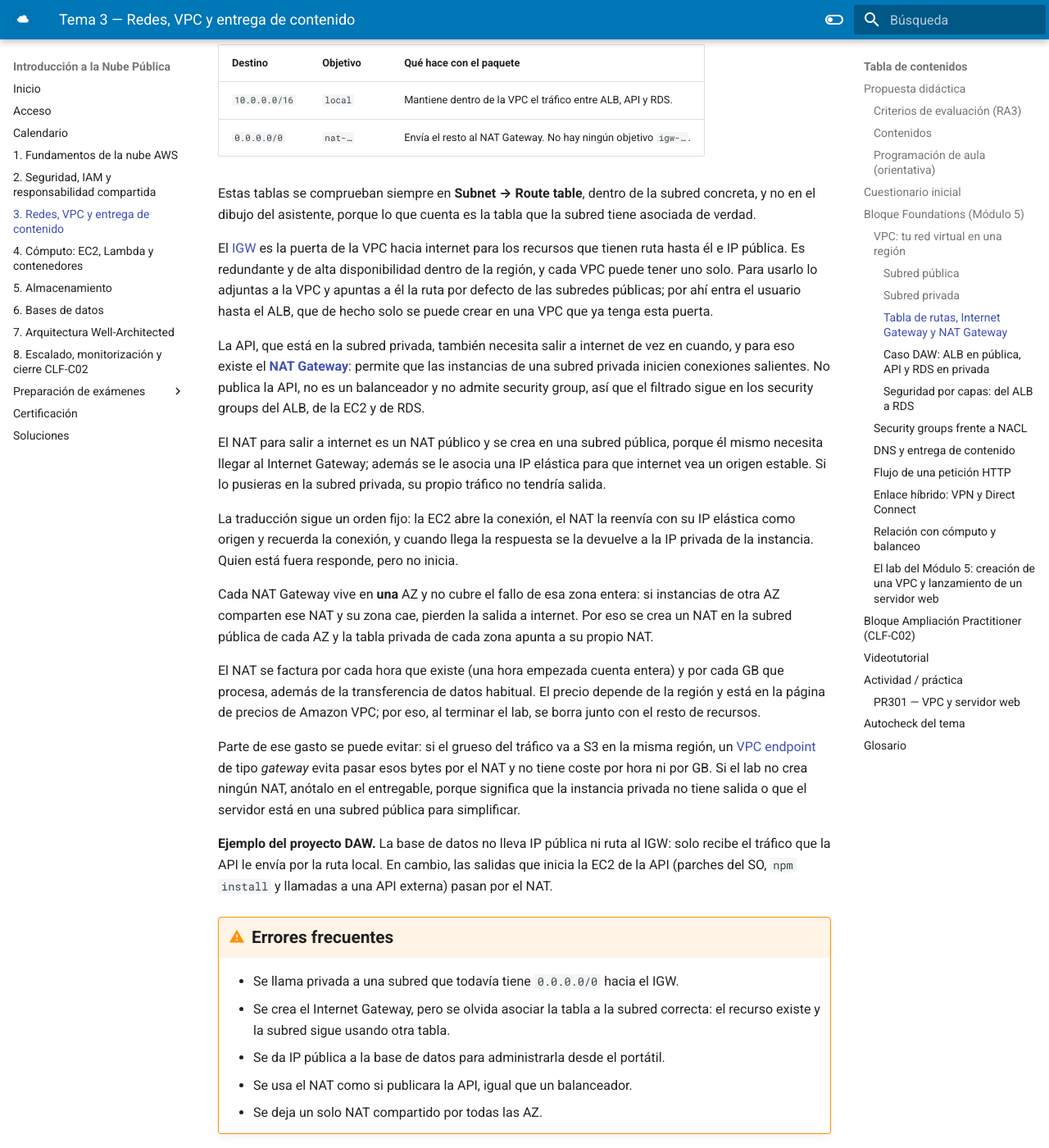
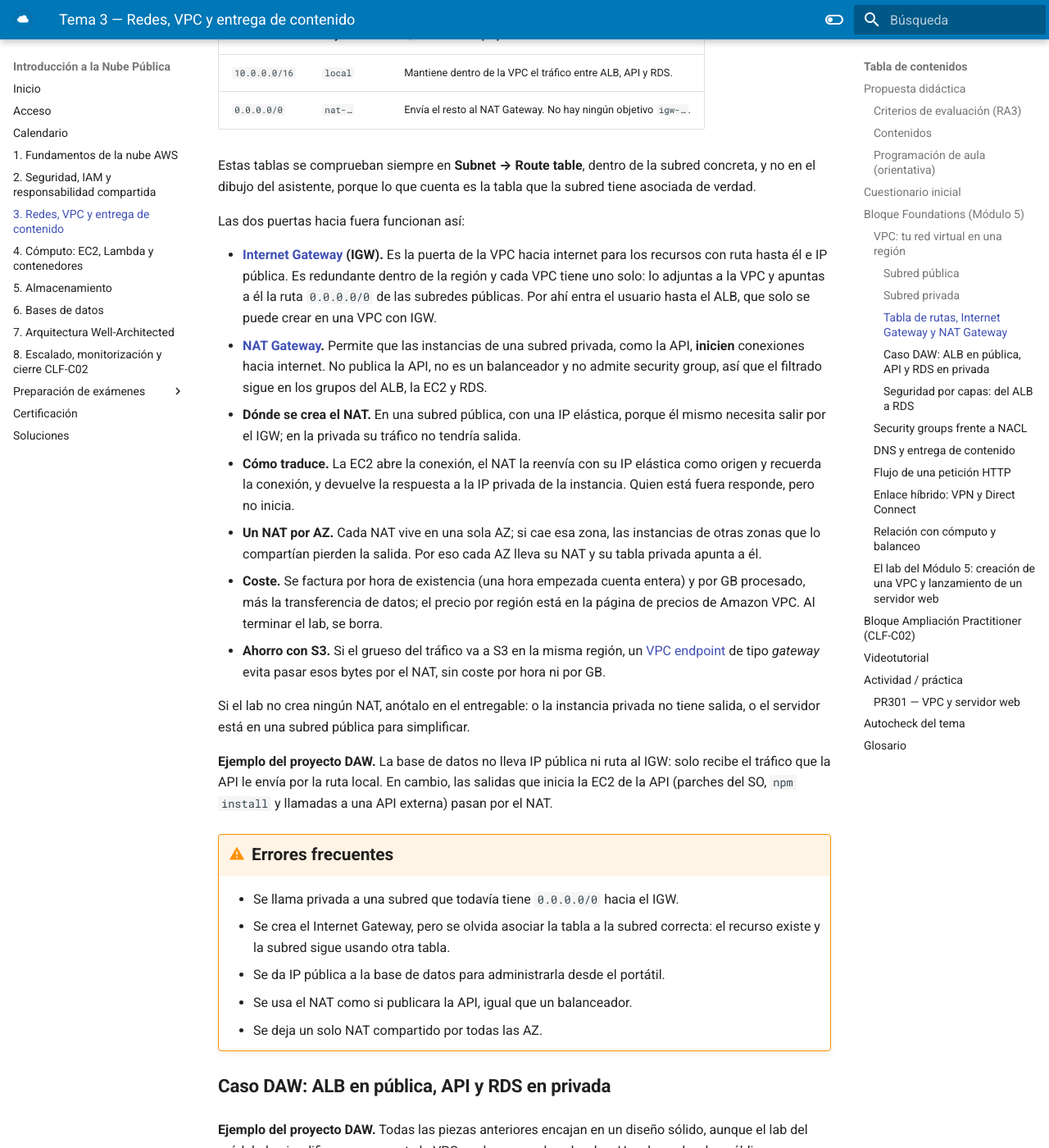
Before and after one commit to fjavier-hernandez/cloud, an MkDocs documentation site: the page built from docs/03-redes-entrega-contenido/tema3.md, in a window 1280 px wide and 1400 px high, scrolled down 6765 px. Shown: the whole window at 82% size. Built offline with MkDocs 1.6.1 and Material for MkDocs 9.7.7, drawn with Linux system fonts in a browser that asks for light colours; some of the changed text lies outside the part shown.

Commit message:
Tema 3: IGW/NAT, rutas privadas y cadena de security groups en listas

```diff
--- a/docs/03-redes-entrega-contenido/tema3.md
+++ b/docs/03-redes-entrega-contenido/tema3.md
@@ -129,9 +129,8 @@ El balanceador orientado a internet exige subredes en al menos dos AZ y una VPC
 
 La subred privada es el lugar de lo que no debe recibir conexiones desde internet, como la API y la base de datos. Una subred es privada cuando su tabla de rutas **no** tiene una ruta directa al Internet Gateway y, igual que antes, el nombre de la consola no basta: la prueba está en dos filas de la tabla.
 
-La primera fila es la ruta local, que AWS crea sola y no te deja borrar. Su destino es el CIDR de la VPC, en el ejemplo `10.0.0.0/16`, y su objetivo es `local`. Gracias a ella, la API y la base se hablan por IP privada sin salir de la VPC.
-
-La segunda fila es la ruta de internet, y lo que convierte la subred en privada es que `0.0.0.0/0` **no** apunta a un `igw-…`. Si la instancia necesita salir, esa fila apunta a un NAT Gateway (`nat-…`). Si no aparece ni el IGW ni el NAT, la subred está aislada de internet: puede hablar con el resto de la VPC y con nada más.
+- **Ruta local.** AWS la crea sola y no deja borrarla: destino el CIDR de la VPC (`10.0.0.0/16`) y objetivo `local`. Gracias a ella, la API y la base se hablan por IP privada sin salir de la VPC.
+- **Ruta de internet.** Lo que hace privada la subred es que `0.0.0.0/0` **no** apunta a un `igw-…`. Si la instancia necesita salir, apunta a un NAT Gateway (`nat-…`); si no hay ni IGW ni NAT, la subred está aislada y solo habla con el resto de la VPC.
 
 Esta configuración distingue dos tipos de tráfico. La conexión **no solicitada**, la que abre un equipo de internet hacia tu instancia (un escáner que prueba el puerto 22, por ejemplo), no tiene camino de entrada: AWS no anuncia a internet el rango de la subred, no hay ruta desde el Internet Gateway hasta ella y la instancia no tiene IP pública, así que una dirección como `10.0.2.25` no es alcanzable desde fuera.
 
@@ -166,19 +165,17 @@ La subred privada, cuando la API necesita salir a internet, queda así.
 
 Estas tablas se comprueban siempre en **Subnet → Route table**, dentro de la subred concreta, y no en el dibujo del asistente, porque lo que cuenta es la tabla que la subred tiene asociada de verdad.
 
-El [IGW](#igw) es la puerta de la VPC hacia internet para los recursos que tienen ruta hasta él e IP pública. Es redundante y de alta disponibilidad dentro de la región, y cada VPC puede tener uno solo. Para usarlo lo adjuntas a la VPC y apuntas a él la ruta por defecto de las subredes públicas; por ahí entra el usuario hasta el ALB, que de hecho solo se puede crear en una VPC que ya tenga esta puerta.
+Las dos puertas hacia fuera funcionan así:
 
-La API, que está en la subred privada, también necesita salir a internet de vez en cuando, y para eso existe el **[NAT Gateway](#nat-gateway)**: permite que las instancias de una subred privada inicien conexiones salientes. No publica la API, no es un balanceador y no admite security group, así que el filtrado sigue en los security groups del ALB, de la EC2 y de RDS.
+- **[Internet Gateway](#igw) (IGW).** Es la puerta de la VPC hacia internet para los recursos con ruta hasta él e IP pública. Es redundante dentro de la región y cada VPC tiene uno solo: lo adjuntas a la VPC y apuntas a él la ruta `0.0.0.0/0` de las subredes públicas. Por ahí entra el usuario hasta el ALB, que solo se puede crear en una VPC con IGW.
+- **[NAT Gateway](#nat-gateway).** Permite que las instancias de una subred privada, como la API, **inicien** conexiones hacia internet. No publica la API, no es un balanceador y no admite security group, así que el filtrado sigue en los grupos del ALB, la EC2 y RDS.
+- **Dónde se crea el NAT.** En una subred pública, con una IP elástica, porque él mismo necesita salir por el IGW; en la privada su tráfico no tendría salida.
+- **Cómo traduce.** La EC2 abre la conexión, el NAT la reenvía con su IP elástica como origen y recuerda la conexión, y devuelve la respuesta a la IP privada de la instancia. Quien está fuera responde, pero no inicia.
+- **Un NAT por AZ.** Cada NAT vive en una sola AZ; si cae esa zona, las instancias de otras zonas que lo compartían pierden la salida. Por eso cada AZ lleva su NAT y su tabla privada apunta a él.
+- **Coste.** Se factura por hora de existencia (una hora empezada cuenta entera) y por GB procesado, más la transferencia de datos; el precio por región está en la página de precios de Amazon VPC. Al terminar el lab, se borra.
+- **Ahorro con S3.** Si el grueso del tráfico va a S3 en la misma región, un [VPC endpoint](#vpc-endpoint) de tipo *gateway* evita pasar esos bytes por el NAT, sin coste por hora ni por GB.
 
-El NAT para salir a internet es un NAT público y se crea en una subred pública, porque él mismo necesita llegar al Internet Gateway; además se le asocia una IP elástica para que internet vea un origen estable. Si lo pusieras en la subred privada, su propio tráfico no tendría salida.
-
-La traducción sigue un orden fijo: la EC2 abre la conexión, el NAT la reenvía con su IP elástica como origen y recuerda la conexión, y cuando llega la respuesta se la devuelve a la IP privada de la instancia. Quien está fuera responde, pero no inicia.
-
-Cada NAT Gateway vive en **una** AZ y no cubre el fallo de esa zona entera: si instancias de otra AZ comparten ese NAT y su zona cae, pierden la salida a internet. Por eso se crea un NAT en la subred pública de cada AZ y la tabla privada de cada zona apunta a su propio NAT.
-
-El NAT se factura por cada hora que existe (una hora empezada cuenta entera) y por cada GB que procesa, además de la transferencia de datos habitual. El precio depende de la región y está en la página de precios de Amazon VPC; por eso, al terminar el lab, se borra junto con el resto de recursos.
-
-Parte de ese gasto se puede evitar: si el grueso del tráfico va a S3 en la misma región, un [VPC endpoint](#vpc-endpoint) de tipo *gateway* evita pasar esos bytes por el NAT y no tiene coste por hora ni por GB. Si el lab no crea ningún NAT, anótalo en el entregable, porque significa que la instancia privada no tiene salida o que el servidor está en una subred pública para simplificar.
+Si el lab no crea ningún NAT, anótalo en el entregable: o la instancia privada no tiene salida, o el servidor está en una subred pública para simplificar.
 
 **Ejemplo del proyecto DAW.** La base de datos no lleva IP pública ni ruta al IGW: solo recibe el tráfico que la API le envía por la ruta local. En cambio, las salidas que inicia la EC2 de la API (parches del SO, `npm install` y llamadas a una API externa) pasan por el NAT.
 
@@ -215,11 +212,11 @@ El esquema muestra una sola AZ para que el camino se lea con claridad. En el pro
 
 La subred privada evita un camino de entrada desde internet, pero no decide quién puede hablar con cada pieza dentro de la VPC. Eso lo deciden los security groups: cada regla de entrada nombra el puerto y el origen, de modo que abrir un puerto no lo abre para cualquier dirección. En el proyecto, el usuario entra por el balanceador, la API solo acepta a ese balanceador y la base solo acepta a la API.
 
-El security group del ALB acepta el tráfico de los usuarios: TCP en el puerto 443 desde `0.0.0.0/0`, y el 80 solo si redirige a HTTPS. Es el único grupo que necesita un origen tan amplio, y solo en los puertos de la web.
+Los tres grupos del proyecto forman una cadena:
 
-El de la API permite el puerto de la aplicación, y su origen no es una IP sino el security group del ALB. Cuando el origen es otro grupo, la regla afecta a las interfaces que lo llevan y se aplica sobre sus IP privadas, que son las que usa el ALB para enviar las peticiones; así la EC2 no necesita IP pública y, si el balanceador cambia un nodo y su IP, la regla sigue valiendo. Esa misma regla cubre el *health check*, la comprobación con la que el ALB decide si el destino está sano.
-
-El security group de RDS cierra la cadena: permite el puerto del motor (3306 en MySQL y MariaDB, 5432 en PostgreSQL) solo desde el grupo de la API. Si sustituyes la EC2, la base acepta a la nueva instancia porque lleva el mismo grupo.
+- **ALB.** Acepta TCP en el 443 desde `0.0.0.0/0`, y el 80 solo si redirige a HTTPS. Es el único grupo con un origen tan amplio, y solo en los puertos de la web.
+- **API.** Permite el puerto de la aplicación con origen el security group del ALB, no una IP. La regla se aplica sobre las IP privadas de las interfaces que llevan ese grupo, que son las que usa el ALB, así que la EC2 no necesita IP pública y la regla sigue valiendo si el balanceador cambia un nodo. Esa misma regla cubre el *health check*, la comprobación con la que el ALB decide si el destino está sano.
+- **RDS.** Permite el puerto del motor (3306 en MySQL y MariaDB, 5432 en PostgreSQL) solo desde el grupo de la API. Si sustituyes la EC2, la base acepta a la nueva instancia porque lleva el mismo grupo.
 
 Con todo cerrado así, la EC2 o la base se administran por uno de estos tres caminos, ninguno de los cuales publica el 22 ni el 3306 a internet.
 
```
